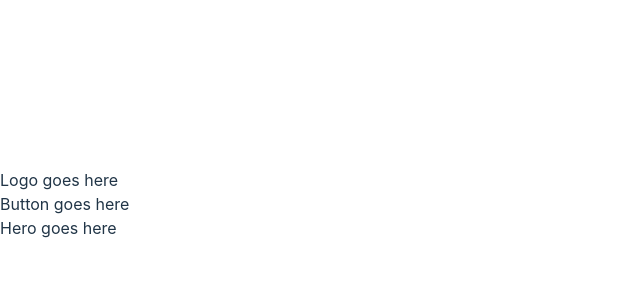
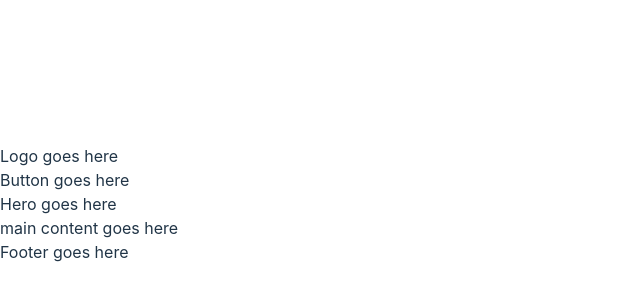
Before and after one commit to Hcmwebs/single-page-design-portfolio, a React (Vite) app: page / in a window 1280 px wide. Shown: the part 196-496 px from the top of the page, without its empty margins (0-640 px from the left). Built offline with nearby package versions, Linux system fonts and the light colour scheme.

Commit message:
added the necessary main components for the project structure

```diff
--- a/package.json
+++ b/package.json
@@ -9,8 +9,10 @@
     "preview": "vite preview"
   },
   "dependencies": {
+    "framer-motion": "^8.4.3",
     "react": "^18.2.0",
-    "react-dom": "^18.2.0"
+    "react-dom": "^18.2.0",
+    "styled-components": "^5.3.6"
   },
   "devDependencies": {
     "@types/react": "^18.0.26",
--- a/src/App.jsx
+++ b/src/App.jsx
@@ -1,15 +1,14 @@
-
 import React from 'react'
-import { Nav,Hero } from './Components'
+import { Header, MainContent, Footer } from './Components'
 
 const App = () => {
-  return (
-    <div>
-      <Nav/>
-      <Hero />
-
-    </div>
-  )
+	return (
+		<div>
+			<Header />
+			<MainContent />
+			<Footer />
+		</div>
+	)
 }
 
 export default App
--- /dev/null
+++ b/src/Components/Footer.jsx
@@ -0,0 +1,7 @@
+import React from 'react'
+
+const Footer = () => {
+	return <div>Footer goes here</div>
+}
+
+export default Footer
--- /dev/null
+++ b/src/Components/Header.jsx
@@ -0,0 +1,13 @@
+import React from 'react'
+import { Nav, Hero } from './index'
+
+const Header = () => {
+	return (
+		<div>
+			<Nav />
+			<Hero />
+		</div>
+	)
+}
+
+export default Header
--- a/src/Components/Hero.jsx
+++ b/src/Components/Hero.jsx
@@ -1,9 +1,9 @@
 import React from 'react'
+import styled from 'styled-components'
 
 const Hero = () => {
-  return (
-    <div>Hero goes here</div>
-  )
+	return <div>Hero goes here</div>
 }
+export const StyledHeader = styled.div``
 
 export default Hero
--- /dev/null
+++ b/src/Components/MainContent.jsx
@@ -0,0 +1,11 @@
+import React from 'react'
+
+const MainContent= () => {
+  return (
+    <div>
+      main content goes here
+    </div>
+  )
+}
+
+export default MainContent
--- a/src/Components/index.jsx
+++ b/src/Components/index.jsx
@@ -2,5 +2,7 @@ import Nav from './Nav'
 import Logo from './Logo'
 import Button from './Button'
 import Hero from './Hero'
-
-export { Nav, Logo, Button, Hero }
+import Header from './Header'
+import MainContent from './MainContent'
+import Footer from './Footer'
+export { Header, Nav, Logo, Button, Hero,MainContent,Footer }
```
Also changed, not shown: 1 other file (tests, documents, lock files or other folders).
